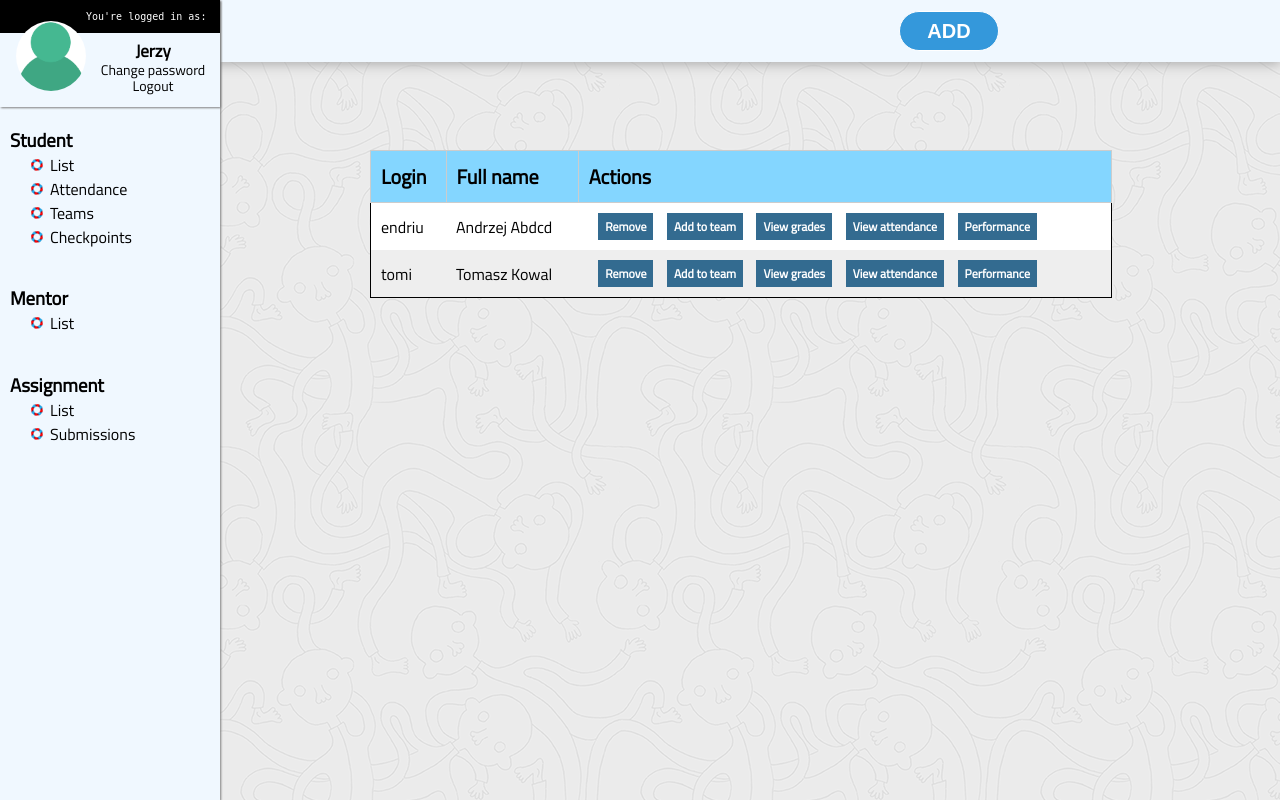
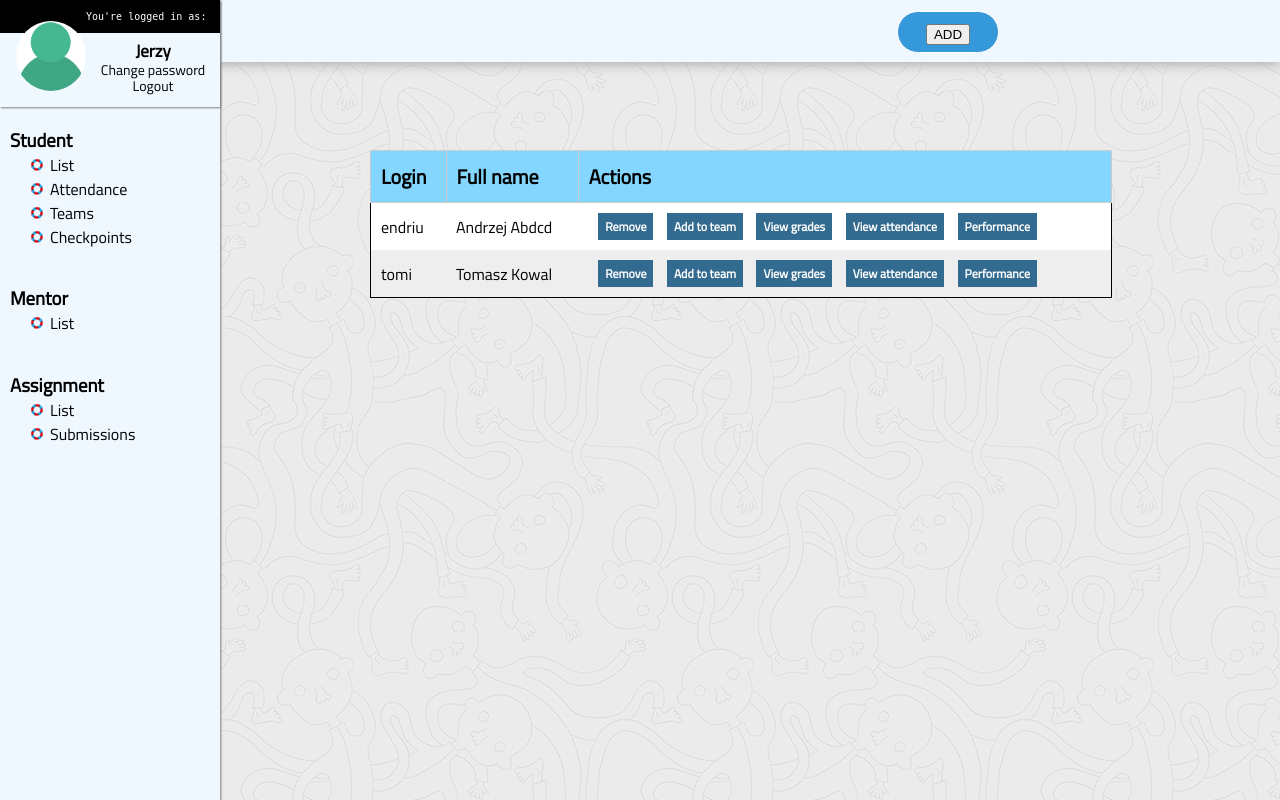
Before and after one commit to cbmlody/CMS, a Flask app: page /student in a window 1280 px wide. Run offline with Flask 2, Linux system fonts and the light colour scheme; data comes from the database, SQL or seed files in the repository.

Commit message:
Adjusted style for add button

```diff
--- a/static/style.css
+++ b/static/style.css
@@ -114,7 +114,10 @@ nav li { list-style-image: url(/static/cc_list.png); }
     line-height: 30px;
 }
 
-.content header input[type=submit] {
+.content header a {
+    text-align: center;
+    text-decoration: none;
+    line-height: 40px;
     color: white;
     background-color: #3498db;
     float: right;
```
